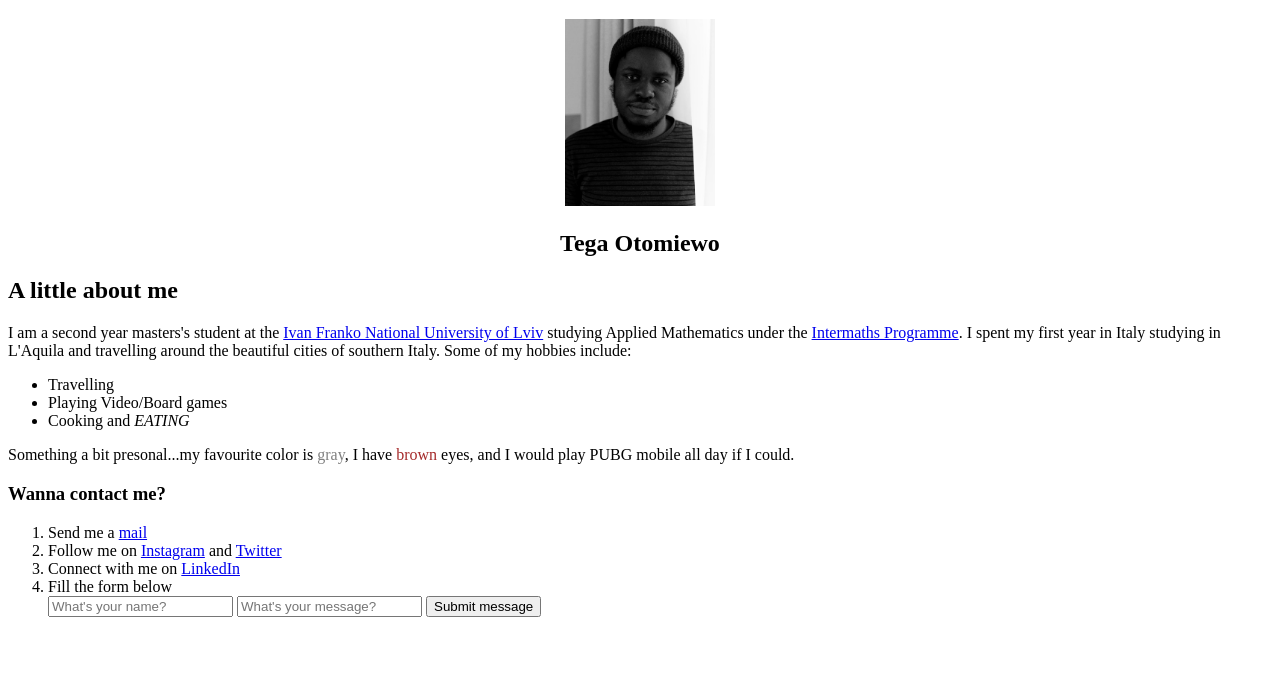
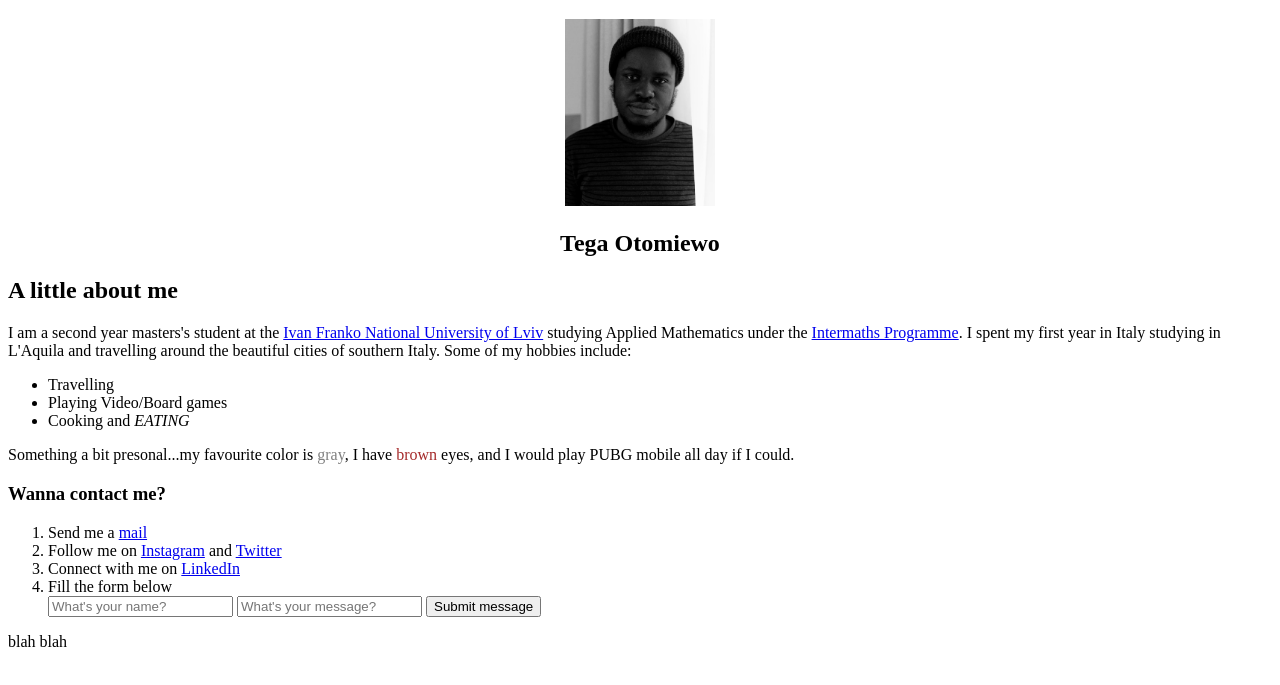
Before and after one commit to st2096/Ignite, a plain HTML site: page index.html in a window 1280 px wide. Shown: the part 61-746 px from the top of the page. Drawn offline with Linux system fonts and the light colour scheme.

Commit message:
add git part

```diff
--- a/index.html
+++ b/index.html
@@ -49,6 +49,8 @@
         </ol>
     </div>
 
+    <div>blah blah</div>
+
 
 </body>
 
```
